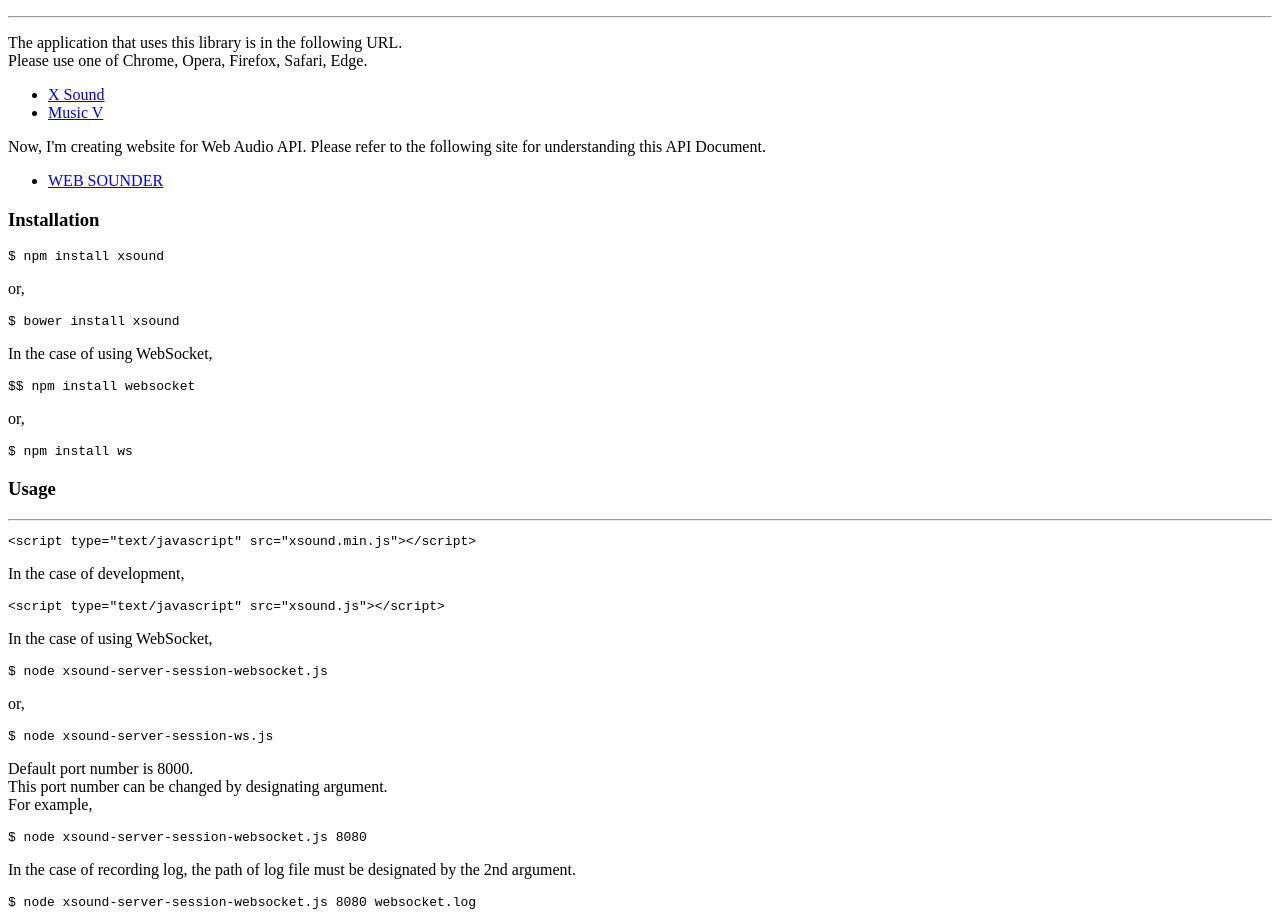
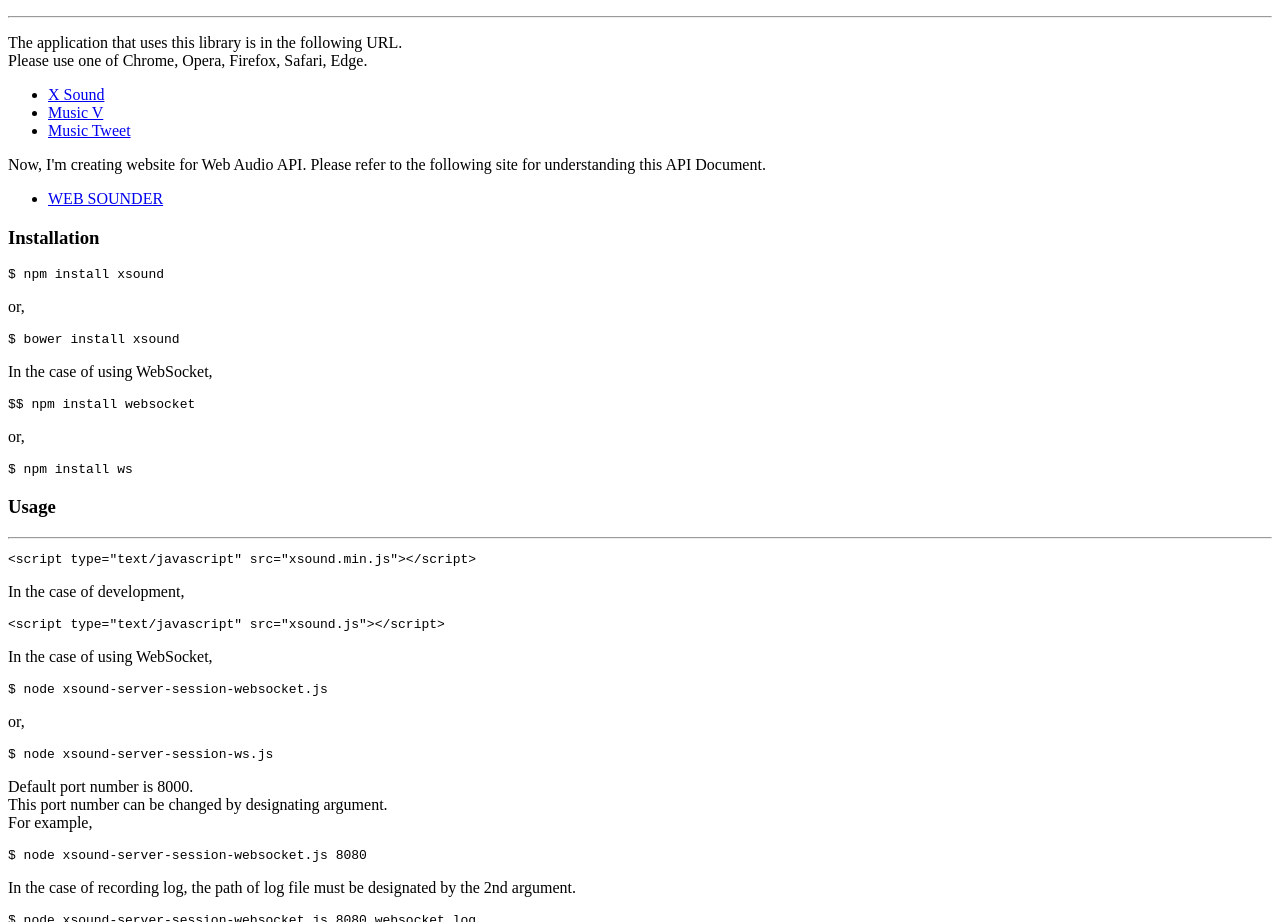
Before and after one commit to Korilakkuma/XSound.js, a plain HTML site: page templates/index.html in a window 1280 px wide. Shown: the part 1054-1976 px from the top of the page. Drawn offline with Linux system fonts and the light colour scheme.

Commit message:
Update template
Add demo.

```diff
--- a/templates/index.html
+++ b/templates/index.html
@@ -74,6 +74,7 @@
                 <ul class="list-marker">
                     <li><a href="https://korilakkuma.github.io/X-Sound/" target="_blank">X Sound</a></li>
                     <li><a href="https://weblike-curtaincall.ssl-lolipop.jp/portfolio-music-v/" target="_blank">Music V</a></li>
+                    <li><a href="https://github.com/Korilakkuma/Music-Tweet" target="_blank">Music Tweet</a></li>
                 </ul>
                 <p>Now, I'm creating website for Web Audio API. Please refer to the following site for understanding this API Document.</p>
                 <ul class="list-marker">
```
